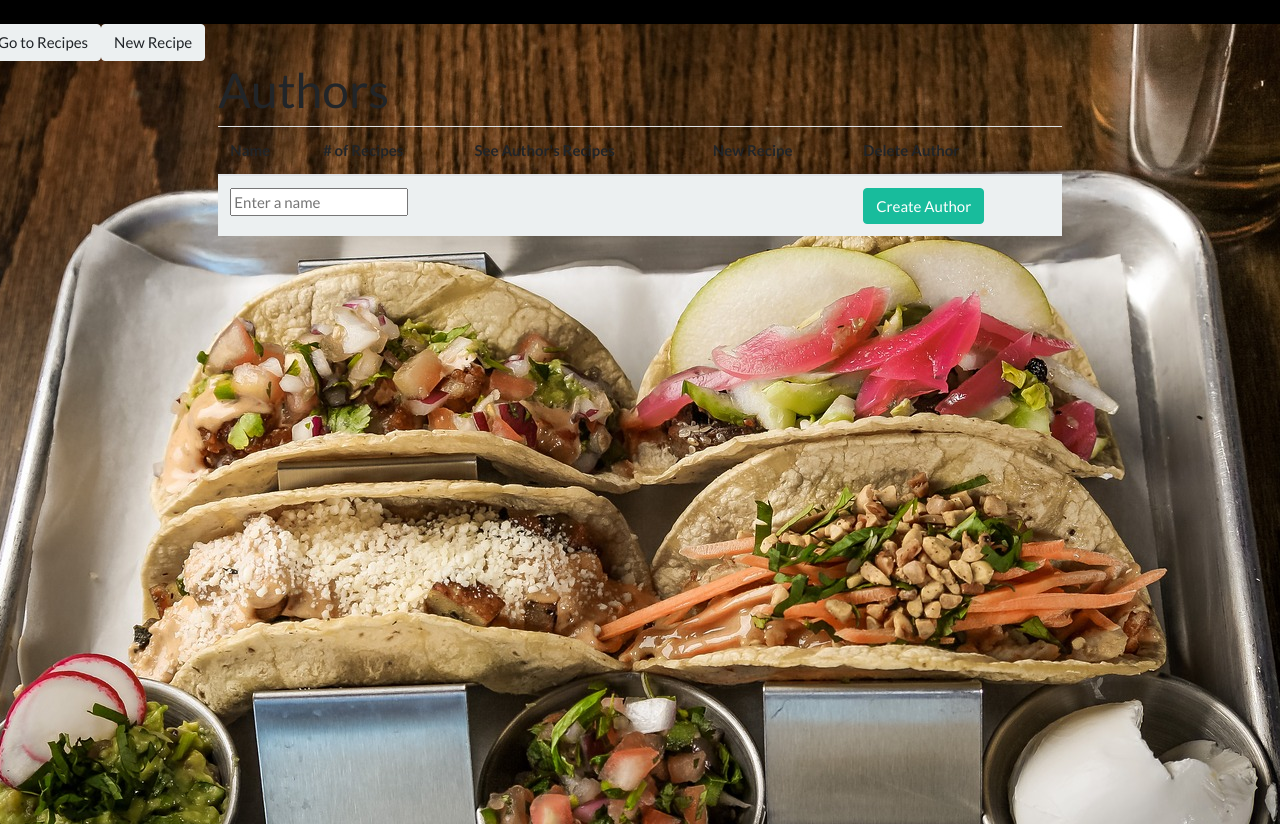
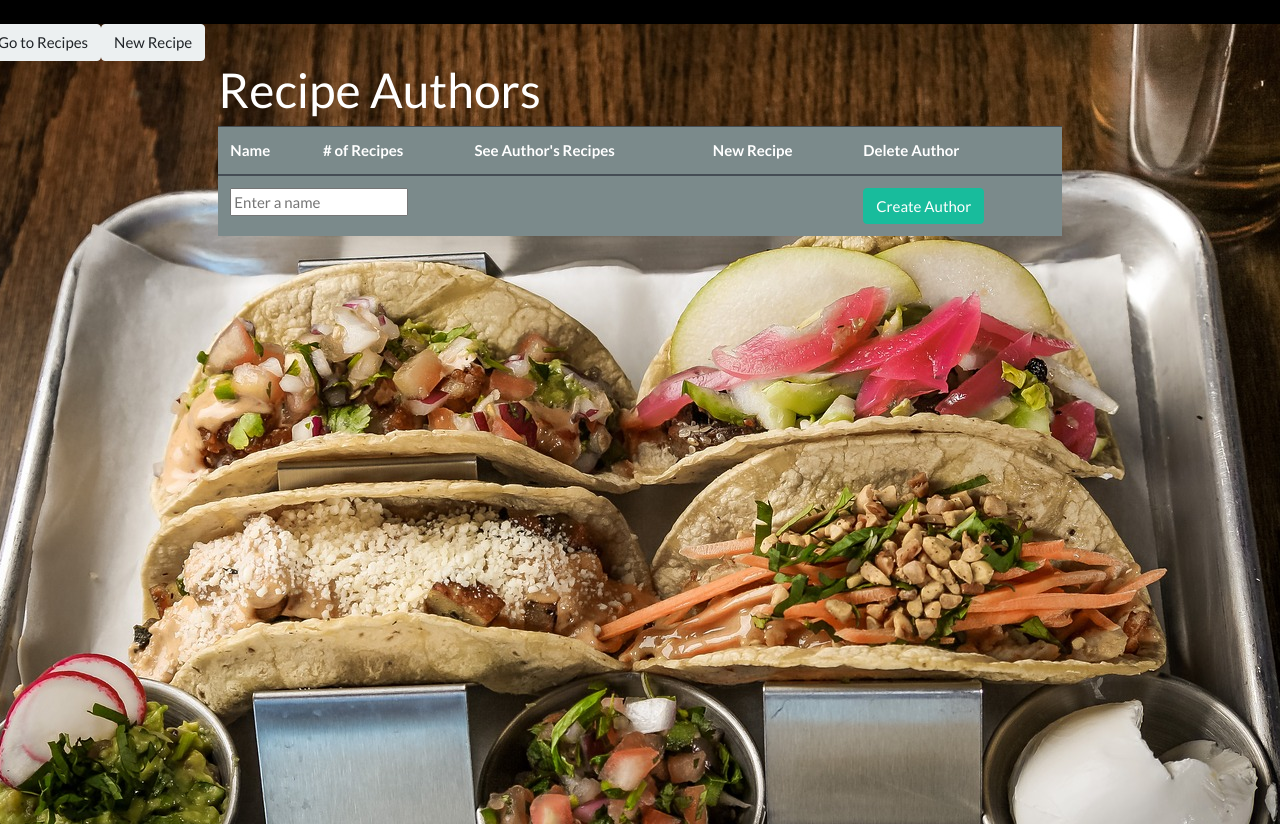
Before and after one commit to danieldouglas23/Project-2, a website: page public/author-manager.html in a window 1280 px wide. Drawn offline with nearby package versions, Linux system fonts and the light colour scheme; no server answers.

Commit message:
added dark table

```diff
--- a/public/author-manager.html
+++ b/public/author-manager.html
@@ -24,8 +24,8 @@
 		<div class="row">
 			<div class="col-md-8 offset-md-2">
 				<div class="author-container">
-					<h1>Authors</h1>
-					<table class="table table-striped">
+					<h1 id="authors-h1">Recipe Authors</h1>
+					<table class="table table-dark table-hover">
 						<thead>
 							<tr>
 								<th>Name</th>
--- a/public/styles/styles.css
+++ b/public/styles/styles.css
@@ -34,6 +34,10 @@ body {
     text-align:center;
     color: white;
     width: 100%;
+}
+
+#authors-h1 {
+  color: white;
 }
 
 .imageContainer .adventureButton{
```
